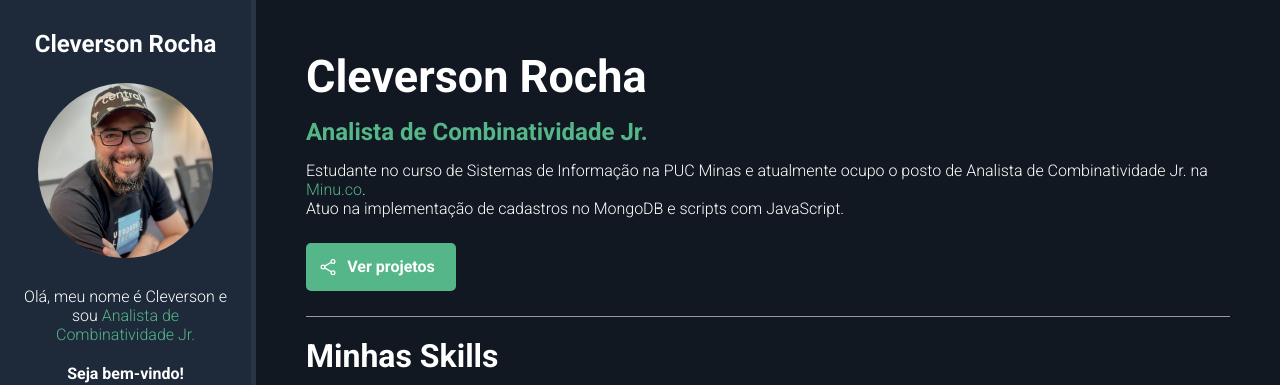
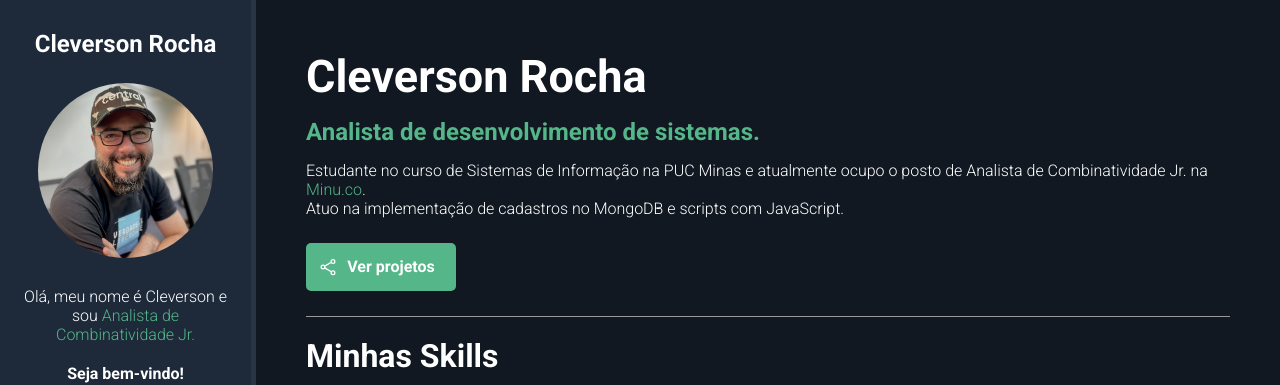
Before and after one commit to cleversoncr/cleversonrocha.github.io, a plain HTML site: page index.html in a window 1280 px wide. Shown: the top 385 px of the page. Drawn offline with nearby package versions, Linux system fonts and the light colour scheme.

Commit message:
Atuializaçao da categoria

```diff
--- a/index.html
+++ b/index.html
@@ -40,7 +40,7 @@
     </aside>
     <section id="about-container">
       <h1 id="name">Cleverson Rocha</h1>
-      <p id="title"><span class="highlight">Analista de Combinatividade Jr.</span></p>
+      <p id="title"><span class="highlight">Analista de desenvolvimento de sistemas.</span></p>
       <p id="description">Estudante no curso de Sistemas de Informação na PUC Minas e atualmente ocupo o posto de
         Analista de Combinatividade Jr. na <a href="https://www.minu.co/" target="blank"
           style="text-decoration: none; color: #54b689;">Minu.co</a>.</p>
```
